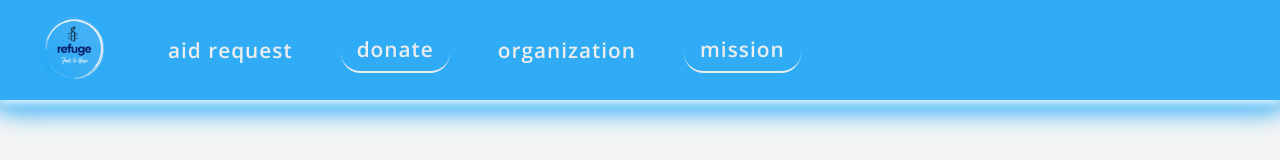
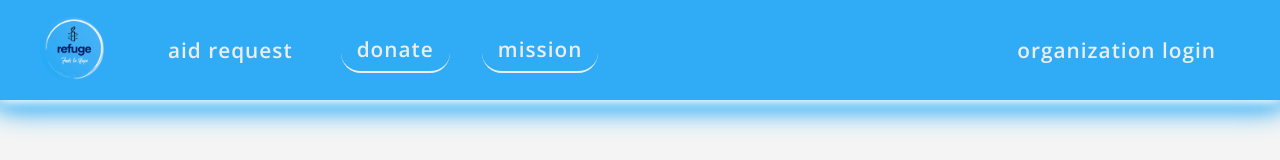
Before and after one commit to Refugee-Aid-Capstone/refugee-aid-fe, a React (Create React App) app: page / in a window 1280 px wide. Shown: the top 160 px of the page. Built offline with nearby package versions, Linux system fonts and the light colour scheme.

Commit message:
refactor: Add new function on how to fake login

```diff
--- a/src/Components/App/App.js
+++ b/src/Components/App/App.js
@@ -1,3 +1,4 @@
+// import { useState } from 'react';
 // import { Route, Routes } from 'react-router-dom';
 // import Homepage from '../Homepage/Homepage';
 // import OrganizationDashboard from '../OrganizationDashboard/OrganizationDashboard';
@@ -6,14 +7,20 @@
 // import Error500 from '../ErrorHandling/Error500';
 // import GeneralError from '../ErrorHandling/GeneralError';
 
+// function App() {
+//   const [isLoggedIn, setIsLoggedIn] = useState(false);
 
-// function App() {
+//   console.log("Inside App Component", setIsLoggedIn);
+
+//   console.log("App.js:", typeof setIsLoggedIn); //dont forget to delete
+
+
 //   return (
 //     <>
 //       <Routes>
 //         <Route exact path='/' element={<Homepage />} />
 //         <Route exact path='/provideAid' element={<ProvideAidPage />} />
-//         <Route exact path='/OrganizationDashboard' element={<OrganizationDashboard />} />
+//         <Route exact path='/OrganizationDashboard' element={<OrganizationDashboard isLoggedIn={isLoggedIn} setIsLoggedIn={setIsLoggedIn} />} />
 //         <Route path='/error500' element={<Error500 />} />
 //         {window.location.pathname === '/500-test' && (
 //           <Route path="/500-test" element={<Error500 />} />
@@ -30,6 +37,7 @@
 
 import { useState } from 'react';
 import { Route, Routes } from 'react-router-dom';
+import NavBar from '../NavBar/NavBar';
 import Homepage from '../Homepage/Homepage';
 import OrganizationDashboard from '../OrganizationDashboard/OrganizationDashboard';
 import ProvideAidPage from '../ProvideAidPage/ProvideAidPage';
@@ -42,10 +50,11 @@ function App() {
 
   return (
     <>
+      <NavBar isLoggedIn={isLoggedIn} setIsLoggedIn={setIsLoggedIn} />
       <Routes>
         <Route exact path='/' element={<Homepage />} />
         <Route exact path='/provideAid' element={<ProvideAidPage />} />
-        <Route exact path='/OrganizationDashboard' element={<OrganizationDashboard isLoggedIn={isLoggedIn} setIsLoggedIn={setIsLoggedIn} />} />
+        <Route exact path='/OrganizationDashboard' element={<OrganizationDashboard />} />
         <Route path='/error500' element={<Error500 />} />
         {window.location.pathname === '/500-test' && (
           <Route path="/500-test" element={<Error500 />} />
--- a/src/Components/Homepage/Homepage.js
+++ b/src/Components/Homepage/Homepage.js
@@ -1,6 +1,5 @@
 import React, { useState } from 'react';
 import refugeesImage from '../../images/refugees.png';
-import NavBar from "../NavBar/NavBar";
 import '../Homepage/Homepage.scss'
 
 function Homepage() {
@@ -11,9 +10,6 @@ function Homepage() {
 
   return (
     <header className="home-header">
-      <div className="navbar-container">
-        <NavBar />
-      </div>
       <main>
         <section className="content-section">
           <div className="media-side">
--- a/src/Components/NavBar/NavBar.js
+++ b/src/Components/NavBar/NavBar.js
@@ -4,25 +4,24 @@ import { NavLink, useNavigate, useLocation } from 'react-router-dom';
 import logoImage from '../../images/refuge.png';
 
 export default function NavBar({ isLoggedIn, setIsLoggedIn }) {
+
+  console.log(typeof setIsLoggedIn); //dont forget to delete
+
   const navigate = useNavigate();
   const location = useLocation();
 
   useEffect(() => {
-    console.log("NavBar Mounted");
+    console.log("NavBar Mounted"); //dont forget to delete
   }, []);
 
-  const handleLogin = () => {
-    setIsLoggedIn(true);
-    navigate('/organizationDashboard');
-  }
-
-  const handleOrganizationClick = () => {
-    if (!isLoggedIn) {
-      navigate('/OrganizationDashboard');
+  const handleOrganizationLogin = () => {
+    if (isLoggedIn) {
+      setIsLoggedIn(false);  // Logout
+    } else {
+      setIsLoggedIn(true);   // Login
+      navigate('/organizationDashboard');
     }
   }
-
-  const showLoginForm = !isLoggedIn && location.pathname === '/OrganizationDashboard';
 
   return (
     <nav className='nav-bar'>
@@ -34,7 +33,6 @@ export default function NavBar({ isLoggedIn, setIsLoggedIn }) {
       <div className="nav-items">
         <NavLink className='nav-link' to='/provideAid'>aid request</NavLink>
         <NavLink className='nav-link' to='/'>donate</NavLink>
-        {!isLoggedIn && <NavLink className='nav-link' to='/OrganizationDashboard' onClick={handleOrganizationClick}>organization</NavLink>}
         <NavLink className='nav-link' to='/'>mission</NavLink>
       </div>
       <div className="login-container">
@@ -42,17 +40,10 @@ export default function NavBar({ isLoggedIn, setIsLoggedIn }) {
           <>
             <NavLink className='nav-link' to='/organizationDashboard'>organization dashboard</NavLink>
             <button className='nav-button' onClick={() => { setIsLoggedIn(false); }}>logout</button>
+
           </>
         ) : (
-          showLoginForm && (
-            <form onSubmit={(e) => {
-              e.preventDefault();
-              handleLogin();
-            }}>
-              <button className='nav-button' type="submit">login please</button>
-              {/* <NavLink className='nav-link' to='/organizationDashboard'>login please</NavLink> */}
-            </form>
-          )
+          <button className='nav-button' onClick={handleOrganizationLogin}>organization login</button>
         )}
       </div>
     </nav>
--- a/src/Components/OrganizationDashboard/OrganizationDashboard.js
+++ b/src/Components/OrganizationDashboard/OrganizationDashboard.js
@@ -1,74 +1,3 @@
-// import React, { useState, useEffect } from 'react';
-// import NavBar from '../NavBar/NavBar';
-// import { useQuery } from '@apollo/client';
-// import { useNavigate } from 'react-router-dom';
-// import { GET_ONE_ORG } from '../../apollo-client/queries';
-// import '../OrganizationDashboard/OrganizationDashboard.scss';
-// import Spinner from '../Spinner/Spinner';
-// import replaceFearWithHope from '../../images/replace-fear-with-hope.png'
-
-// export default function OrganizationDashboard() {
-//   const [isLoggedIn, setIsLoggedIn] = useState(true);
-
-//   // const { loading, error, data } = useQuery(GET_ONE_ORG, {
-//   //   variables: { id: 'org id' }
-//   // });
-
-//   const TOTAL_ORGANIZATIONS = 10;
-//   const randomOrgId = Math.floor(Math.random() * TOTAL_ORGANIZATIONS) + 1;
-
-//   const { loading, error, data } = useQuery(GET_ONE_ORG, {
-//     variables: { id: randomOrgId }
-//   });
-
-//   const navigate = useNavigate();
-
-//   useEffect(() => {
-//     if (error) {
-//       if (error.message.includes("500")) {
-//         navigate("/error500");
-//       } else {
-//         navigate("/general-error");
-//       }
-//     }
-//   }, [error, navigate]);
-
-//   if (loading) {
-//     return <Spinner />;
-//   }
-
-//   if (!data || !data.organization) {
-//     return <p>No organization data available.</p>;
-//   }
-
-//   const organization = data.organization;
-
-//   return (
-//     <div className="organization-dashboard-container">
-//       <NavBar />
-//       {isLoggedIn ? (
-//         <div>
-//           <h2>Welcome, {organization.name}!</h2>
-//           <div>
-//             <h3>Aid Requests</h3>
-//             <ul>
-//               {organization.aidRequests.map(request => (
-//                 <li key={request.id}>
-//                   {request.description} - {request.status}
-//                 </li>
-//               ))}
-//             </ul>
-//           </div>
-//         </div>
-//       ) : (
-//         <div className="replace-fear-with-hope-container">
-//                   <img src={replaceFearWithHope} alt="replace-fear-with-hope" className="replace-fear-with-hope-img" />
-//                 </div>
-//       )}
-//     </div>
-//   );
-// }
-
 import React, { useEffect } from 'react';
 import NavBar from '../NavBar/NavBar';
 import { useQuery } from '@apollo/client';
@@ -76,9 +5,14 @@ import { useNavigate } from 'react-router-dom';
 import { GET_ONE_ORG } from '../../apollo-client/queries';
 import '../OrganizationDashboard/OrganizationDashboard.scss';
 import Spinner from '../Spinner/Spinner';
-import replaceFearWithHope from '../../images/replace-fear-with-hope.png'
+import replaceFearWithHope from '../../images/replace-fear-with-hope.png';
 
-export default function OrganizationDashboard({ isLoggedIn, setIsLoggedIn }) {
+export default function OrganizationDashboard() {
+
+  // console.log("Inside OrganizationDashboard Component", setIsLoggedIn); //dont forget to delete
+
+
+  // console.log("OrganizationDashboard.js:", typeof setIsLoggedIn); //dont forget to delete
 
   const TOTAL_ORGANIZATIONS = 10;
   const randomOrgId = Math.floor(Math.random() * TOTAL_ORGANIZATIONS) + 1;
@@ -111,10 +45,8 @@ export default function OrganizationDashboard({ isLoggedIn, setIsLoggedIn }) {
 
   return (
     <div className="organization-dashboard-container">
-      <NavBar isLoggedIn={isLoggedIn} setIsLoggedIn={setIsLoggedIn} />
-      {isLoggedIn ? (
-        <div>
       <h2>Welcome, {organization.name}!</h2>
+      <p>Address: {organization.address}</p> {/* Assuming address is available in the data */}
       <div>
         <h3>Aid Requests</h3>
         <ul>
@@ -126,11 +58,5 @@ export default function OrganizationDashboard({ isLoggedIn, setIsLoggedIn }) {
         </ul>
       </div>
     </div>
-      ) : (
-        <div className="replace-fear-with-hope-container">
-                  <img src={replaceFearWithHope} alt="replace-fear-with-hope" className="replace-fear-with-hope-img" />
-                </div>
-      )}
-    </div>
   );
 }
--- a/src/Components/ProvideAidPage/ProvideAidPage.js
+++ b/src/Components/ProvideAidPage/ProvideAidPage.js
@@ -1,5 +1,4 @@
 import { useState } from 'react';
-import NavBar from '../NavBar/NavBar';
 import '../ProvideAidPage/ProvideAidPage.scss';
 import Search from '../Search/Search';
 import OrganizationDisplay from '../OrganizationDisplay/OrganizationDisplay';
@@ -15,7 +14,6 @@ export default function ProvideAidPage() {
 
   return (
     <div className='provide-aid-page'>
-      <NavBar />
       <main className='content-section'>
         <Search selectOrganization={selectOrganization} />
         <OrganizationDisplay selectedOrganization={selectedOrganization} />
```
Also changed, not shown: src/Components/OrganizationDashboard/OrganizationDashboard.scss (+66 -0 lines). Lines whose indentation alone changed are shown as unchanged.
